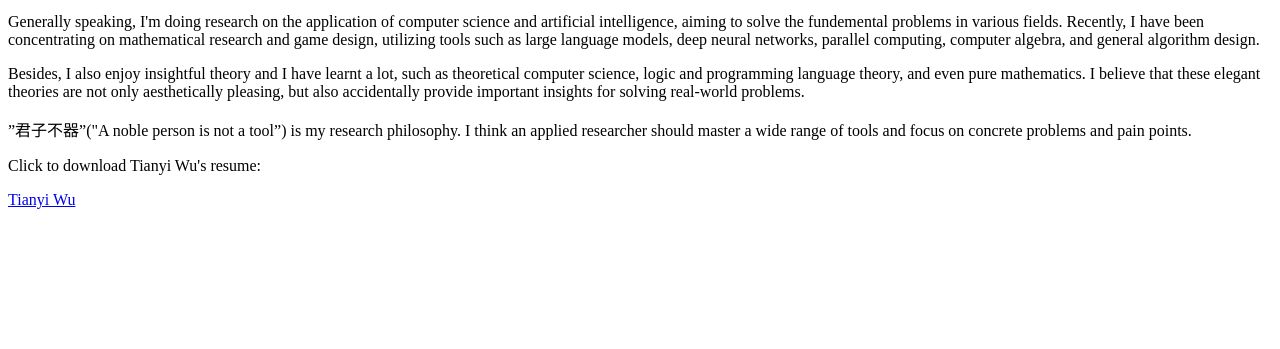
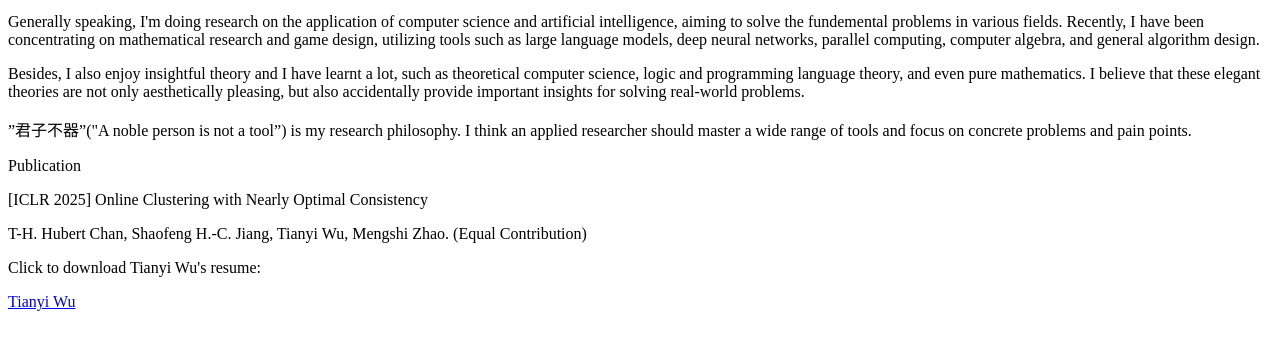
Before and after one commit to crasysky/crasysky.github.io, a plain HTML site: page index.html in a window 1280 px wide. Shown: the part 125-474 px from the top of the page. Drawn offline with Linux system fonts and the light colour scheme.

Commit message:
Update index.html

```diff
--- a/index.html
+++ b/index.html
@@ -15,6 +15,12 @@
 
     <p> ”君子不器”("A noble person is not a tool”) is my research philosophy. I think an applied researcher should master a wide range of tools and focus on concrete problems and pain points. </p>
 
+    <p> Publication </p>
+
+    <p> [ICLR 2025] Online Clustering with Nearly Optimal Consistency </p>
+
+    <p> T-H. Hubert Chan, Shaofeng H.-C. Jiang, Tianyi Wu, Mengshi Zhao. (Equal Contribution) </p>
+
     <p> Click to download Tianyi Wu's resume: </p>
 
     <a href="resume.pdf" download>Tianyi Wu</a>
```
